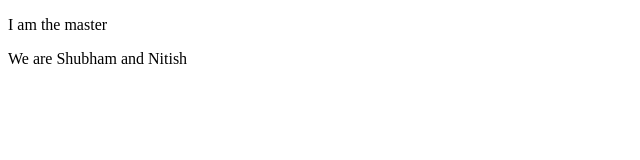
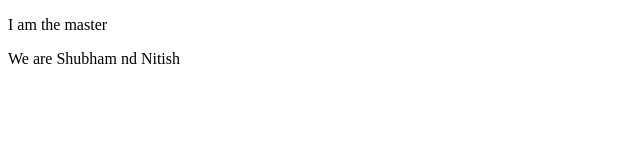
Before and after one commit to shubhamcronj/learnGit, a plain HTML site: page index.html in a window 1280 px wide. Shown: the full height of the page, 0-640 px from the left. Drawn offline with Linux system fonts and the light colour scheme.

Commit message:
Shubham 2nd commit

```diff
--- a/index.html
+++ b/index.html
@@ -4,6 +4,6 @@
 	</head>
 	<body>
 	<p>I am the master</p>
-	<p>We are Shubham and Nitish</p>
+	<p>We are Shubham	nd Nitish</p>
 	</body>
 </html>
```
